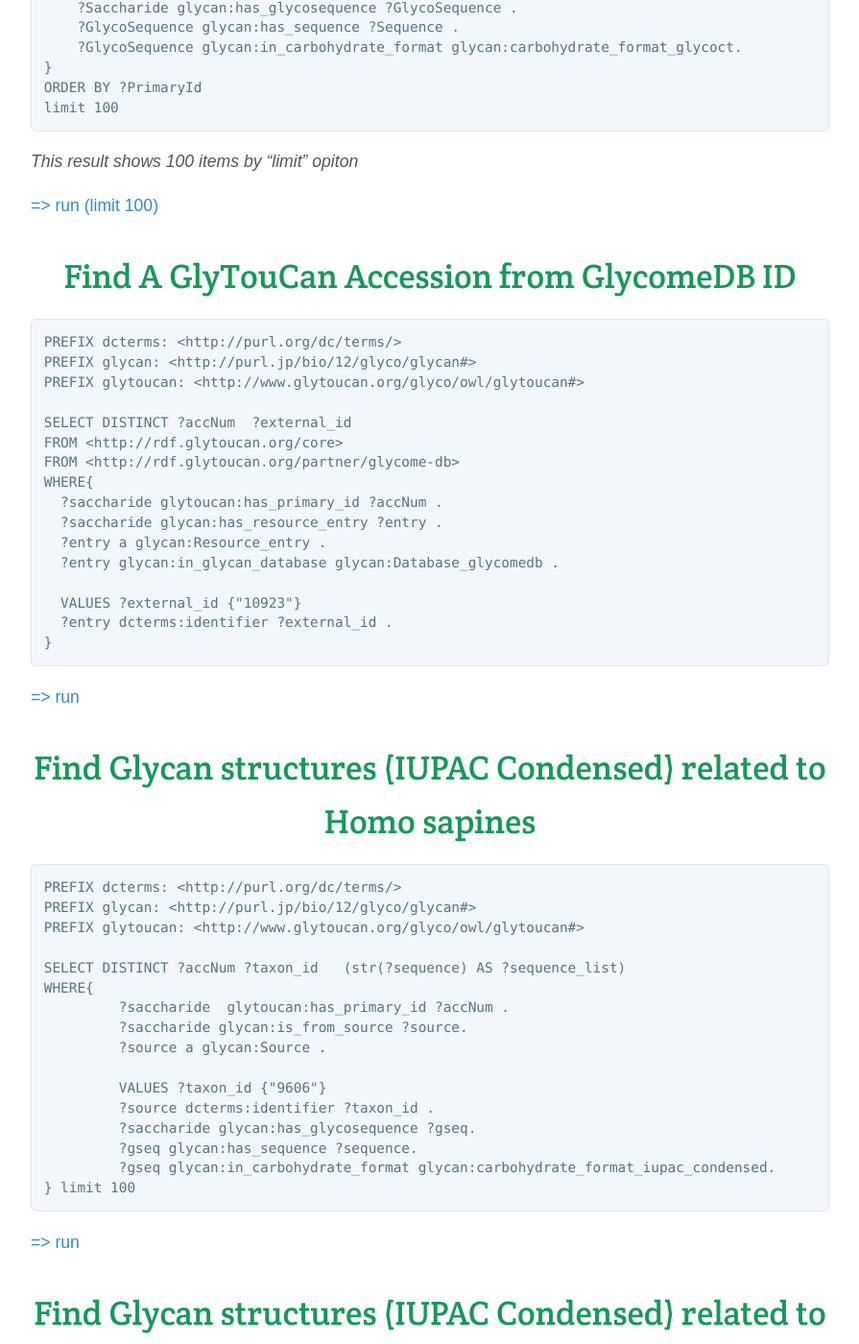
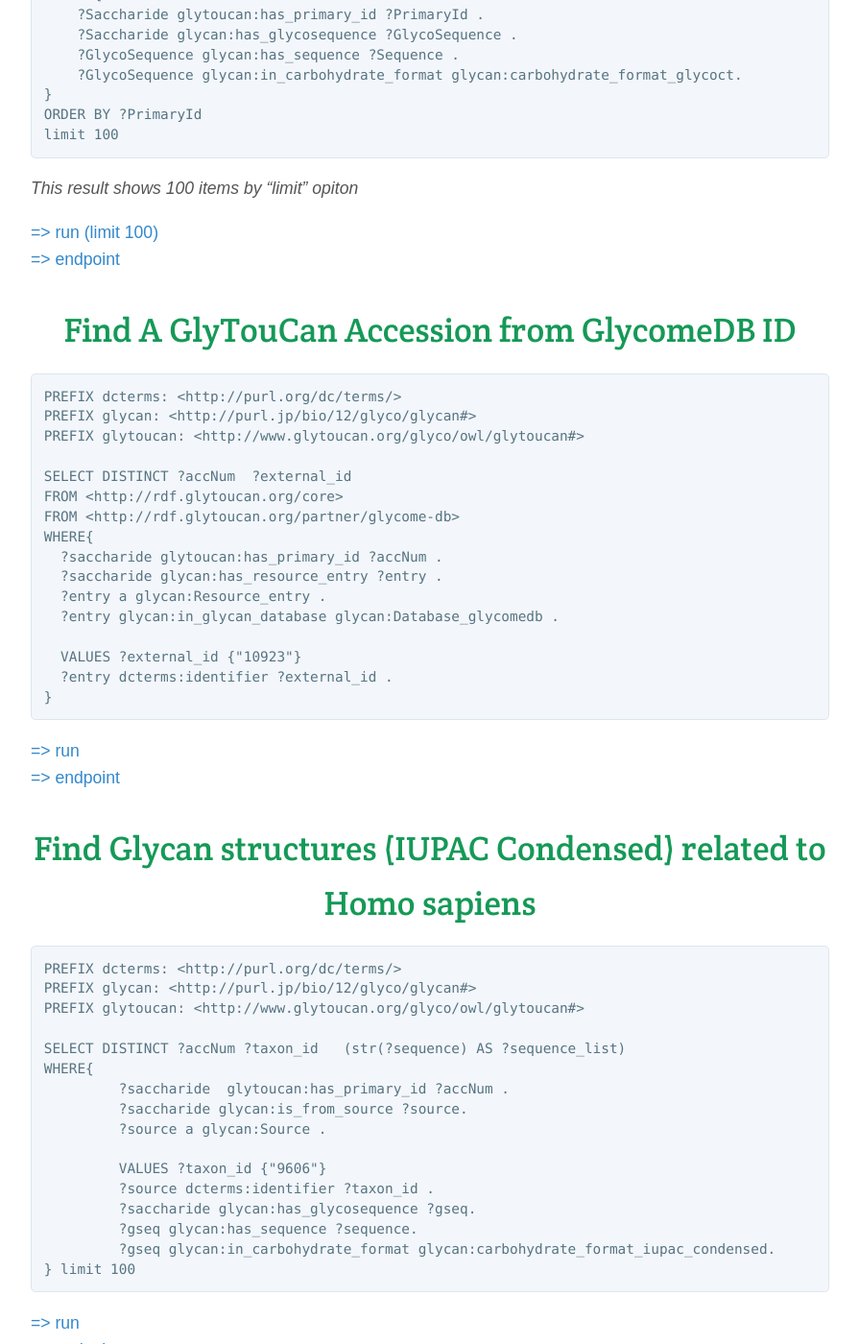
Before and after one commit to glytoucan/glytoucan, a Jekyll site: the page built from rdf-ontology/sparql-queries.md, in a window 1280 px wide and 1400 px high, scrolled down 1173 px. Shown: the whole window at 96% size, without its empty margins (192-1087 px from the left). Built offline with Jekyll 4.4.1, drawn with Linux system fonts in a browser that asks for light colours; nearby versions of some CDN libraries; some of the changed text lies outside the part shown.

Commit message:
add FAQ doc for using sparql fix typo modified top page for FAQ

````diff
--- a/rdf-ontology/sparql-queries.md
+++ b/rdf-ontology/sparql-queries.md
@@ -11,10 +11,12 @@
 - [Find all Glycan structures (WURCS)](#find-all-glycan-structures-wurcs)
 - [Find all Glycan structures (GlycoCT)](#find-all-glycan-structures-glycoct)
 - [Find A GlyTouCan Accession from GlycomeDB ID](#find-a-glytoucan-accession-from-glycomedb-id)
-- [Find Glycan structures (IUPAC Condensed) related to Homo sapines](#find-glycan-structures-iupac-condensed-related-to-homo-sapines)
+- [Find Glycan structures (IUPAC Condensed) related to Homo sapines](#find-glycan-structures-iupac-condensed-related-to-homo-sapiens)
 - [Find Glycan structures (IUPAC Condensed) related to Mus musculus](#find-glycan-structures-iupac-condensed-related-to-mus-musculus)
 
 <!-- /TOC -->
+
+
 # Find all Glycan structures (WURCS)
 
 ```
@@ -36,8 +38,8 @@
 
 *This result shows 100 items by "limit" opiton*
 
-[=> run (limit 100 items)](https://ts.glytoucan.org/sparql?default-graph-uri=&query=PREFIX+glycan%3A+%3Chttp%3A%2F%2Fpurl.jp%2Fbio%2F12%2Fglyco%2Fglycan%23%3E%0D%0APREFIX+glytoucan%3A++%3Chttp%3A%2F%2Fwww.glytoucan.org%2Fglyco%2Fowl%2Fglytoucan%23%3E%0D%0A%0D%0ASELECT+DISTINCT+%3FSaccharide+%3FPrimaryId+%3FSequence%0D%0AFROM+%3Chttp%3A%2F%2Frdf.glytoucan.org%2Fcore%3E%0D%0AFROM+%3Chttp%3A%2F%2Frdf.glytoucan.org%2Fsequence%2Fwurcs%3E%0D%0AWHERE+%7B%0D%0A++++%3FSaccharide+glytoucan%3Ahas_primary_id+%3FPrimaryId+.%0D%0A++++%3FSaccharide+glycan%3Ahas_glycosequence+%3FGlycoSequence+.%0D%0A++++%3FGlycoSequence+glycan%3Ahas_sequence+%3FSequence+.%0D%0A++++%3FGlycoSequence+glycan%3Ain_carbohydrate_format+glycan%3Acarbohydrate_format_wurcs.%0D%0A%7D%0D%0AORDER+BY+%3FPrimaryId%0D%0Alimit+100&format=text%2Fhtml&timeout=0&debug=on)
-
+[=> run (limit 100 items)](https://ts.glytoucan.org/sparql?default-graph-uri=&query=PREFIX+glycan%3A+%3Chttp%3A%2F%2Fpurl.jp%2Fbio%2F12%2Fglyco%2Fglycan%23%3E%0D%0APREFIX+glytoucan%3A++%3Chttp%3A%2F%2Fwww.glytoucan.org%2Fglyco%2Fowl%2Fglytoucan%23%3E%0D%0A%0D%0ASELECT+DISTINCT+%3FSaccharide+%3FPrimaryId+%3FSequence%0D%0AFROM+%3Chttp%3A%2F%2Frdf.glytoucan.org%2Fcore%3E%0D%0AFROM+%3Chttp%3A%2F%2Frdf.glytoucan.org%2Fsequence%2Fwurcs%3E%0D%0AWHERE+%7B%0D%0A++++%3FSaccharide+glytoucan%3Ahas_primary_id+%3FPrimaryId+.%0D%0A++++%3FSaccharide+glycan%3Ahas_glycosequence+%3FGlycoSequence+.%0D%0A++++%3FGlycoSequence+glycan%3Ahas_sequence+%3FSequence+.%0D%0A++++%3FGlycoSequence+glycan%3Ain_carbohydrate_format+glycan%3Acarbohydrate_format_wurcs.%0D%0A%7D%0D%0AORDER+BY+%3FPrimaryId%0D%0Alimit+100&format=text%2Fhtml&timeout=0&debug=on)<br>
+[=> endpoint](https://ts.glytoucan.org/sparql)
 
 
 # Find all Glycan structures (GlycoCT)
@@ -61,8 +63,8 @@
 
 *This result shows 100 items by "limit" opiton*
 
-[=> run (limit 100)](https://ts.glytoucan.org/sparql?default-graph-uri=&query=PREFIX+glycan%3A+%3Chttp%3A%2F%2Fpurl.jp%2Fbio%2F12%2Fglyco%2Fglycan%23%3E%0D%0APREFIX+glytoucan%3A++%3Chttp%3A%2F%2Fwww.glytoucan.org%2Fglyco%2Fowl%2Fglytoucan%23%3E%0D%0A%0D%0ASELECT+DISTINCT+%3FSaccharide+%3FPrimaryId+%3FSequence%0D%0AFROM+%3Chttp%3A%2F%2Frdf.glytoucan.org%2Fcore%3E%0D%0AFROM+%3Chttp%3A%2F%2Frdf.glytoucan.org%2Fsequence%2Fglycoct%3E%0D%0AWHERE+%7B%0D%0A++++%3FSaccharide+glytoucan%3Ahas_primary_id+%3FPrimaryId+.%0D%0A++++%3FSaccharide+glycan%3Ahas_glycosequence+%3FGlycoSequence+.%0D%0A++++%3FGlycoSequence+glycan%3Ahas_sequence+%3FSequence+.%0D%0A++++%3FGlycoSequence+glycan%3Ain_carbohydrate_format+glycan%3Acarbohydrate_format_glycoct.%0D%0A%7D%0D%0AORDER+BY+%3FPrimaryId%0D%0Alimit+100&format=text%2Fhtml&timeout=0&debug=on)
-
+[=> run (limit 100)](https://ts.glytoucan.org/sparql?default-graph-uri=&query=PREFIX+glycan%3A+%3Chttp%3A%2F%2Fpurl.jp%2Fbio%2F12%2Fglyco%2Fglycan%23%3E%0D%0APREFIX+glytoucan%3A++%3Chttp%3A%2F%2Fwww.glytoucan.org%2Fglyco%2Fowl%2Fglytoucan%23%3E%0D%0A%0D%0ASELECT+DISTINCT+%3FSaccharide+%3FPrimaryId+%3FSequence%0D%0AFROM+%3Chttp%3A%2F%2Frdf.glytoucan.org%2Fcore%3E%0D%0AFROM+%3Chttp%3A%2F%2Frdf.glytoucan.org%2Fsequence%2Fglycoct%3E%0D%0AWHERE+%7B%0D%0A++++%3FSaccharide+glytoucan%3Ahas_primary_id+%3FPrimaryId+.%0D%0A++++%3FSaccharide+glycan%3Ahas_glycosequence+%3FGlycoSequence+.%0D%0A++++%3FGlycoSequence+glycan%3Ahas_sequence+%3FSequence+.%0D%0A++++%3FGlycoSequence+glycan%3Ain_carbohydrate_format+glycan%3Acarbohydrate_format_glycoct.%0D%0A%7D%0D%0AORDER+BY+%3FPrimaryId%0D%0Alimit+100&format=text%2Fhtml&timeout=0&debug=on)<br>
+[=> endpoint](https://ts.glytoucan.org/sparql)
 
 
 # Find A GlyTouCan Accession from GlycomeDB ID
@@ -86,11 +88,11 @@
 }
 ```
 
-[=> run](https://ts.glytoucan.org/sparql?default-graph-uri=&query=PREFIX+dcterms%3A+%3Chttp%3A%2F%2Fpurl.org%2Fdc%2Fterms%2F%3E%0D%0APREFIX+glycan%3A+%3Chttp%3A%2F%2Fpurl.jp%2Fbio%2F12%2Fglyco%2Fglycan%23%3E%0D%0APREFIX+glytoucan%3A+%3Chttp%3A%2F%2Fwww.glytoucan.org%2Fglyco%2Fowl%2Fglytoucan%23%3E%0D%0A%0D%0ASELECT+DISTINCT+%3FaccNum++%3Fexternal_id%0D%0AFROM+%3Chttp%3A%2F%2Frdf.glytoucan.org%2Fcore%3E%0D%0AFROM+%3Chttp%3A%2F%2Frdf.glytoucan.org%2Fpartner%2Fglycome-db%3E%0D%0AWHERE%7B%0D%0A++%3Fsaccharide+glytoucan%3Ahas_primary_id+%3FaccNum+.%0D%0A++%3Fsaccharide+glycan%3Ahas_resource_entry+%3Fentry+.%0D%0A++%3Fentry+a+glycan%3AResource_entry+.%0D%0A++%3Fentry+glycan%3Ain_glycan_database+glycan%3ADatabase_glycomedb+.%0D%0A%0D%0A++VALUES+%3Fexternal_id+%7B%2210923%22%7D%0D%0A++%3Fentry+dcterms%3Aidentifier+%3Fexternal_id+.%0D%0A%7D+&format=text%2Fhtml&timeout=0&debug=on)
+[=> run](https://ts.glytoucan.org/sparql?default-graph-uri=&query=PREFIX+dcterms%3A+%3Chttp%3A%2F%2Fpurl.org%2Fdc%2Fterms%2F%3E%0D%0APREFIX+glycan%3A+%3Chttp%3A%2F%2Fpurl.jp%2Fbio%2F12%2Fglyco%2Fglycan%23%3E%0D%0APREFIX+glytoucan%3A+%3Chttp%3A%2F%2Fwww.glytoucan.org%2Fglyco%2Fowl%2Fglytoucan%23%3E%0D%0A%0D%0ASELECT+DISTINCT+%3FaccNum++%3Fexternal_id%0D%0AFROM+%3Chttp%3A%2F%2Frdf.glytoucan.org%2Fcore%3E%0D%0AFROM+%3Chttp%3A%2F%2Frdf.glytoucan.org%2Fpartner%2Fglycome-db%3E%0D%0AWHERE%7B%0D%0A++%3Fsaccharide+glytoucan%3Ahas_primary_id+%3FaccNum+.%0D%0A++%3Fsaccharide+glycan%3Ahas_resource_entry+%3Fentry+.%0D%0A++%3Fentry+a+glycan%3AResource_entry+.%0D%0A++%3Fentry+glycan%3Ain_glycan_database+glycan%3ADatabase_glycomedb+.%0D%0A%0D%0A++VALUES+%3Fexternal_id+%7B%2210923%22%7D%0D%0A++%3Fentry+dcterms%3Aidentifier+%3Fexternal_id+.%0D%0A%7D+&format=text%2Fhtml&timeout=0&debug=on)<br>
+[=> endpoint](https://ts.glytoucan.org/sparql)
 
 
-
-# Find Glycan structures (IUPAC Condensed) related to Homo sapines
+# Find Glycan structures (IUPAC Condensed) related to Homo sapiens
 
 ```
 PREFIX dcterms: <http://purl.org/dc/terms/>
@@ -111,8 +113,8 @@
 } limit 100
 ```
 
-[=> run](https://ts.glytoucan.org/sparql?default-graph-uri=&query=PREFIX+dcterms%3A+%3Chttp%3A%2F%2Fpurl.org%2Fdc%2Fterms%2F%3E%0D%0APREFIX+glycan%3A+%3Chttp%3A%2F%2Fpurl.jp%2Fbio%2F12%2Fglyco%2Fglycan%23%3E%0D%0APREFIX+glytoucan%3A+%3Chttp%3A%2F%2Fwww.glytoucan.org%2Fglyco%2Fowl%2Fglytoucan%23%3E%0D%0A%0D%0ASELECT+DISTINCT+%3FaccNum+%3Ftaxon_id+++%28str%28%3Fsequence%29+AS+%3Fsequence_list%29%0D%0AWHERE%7B%0D%0A%09+%3Fsaccharide++glytoucan%3Ahas_primary_id+%3FaccNum+.%0D%0A%09+%3Fsaccharide+glycan%3Ais_from_source+%3Fsource.%0D%0A%09+%3Fsource+a+glycan%3ASource+.%0D%0A%09+VALUES+%3Ftaxon_id+%7B%229606%22%7D%0D%0A%09+%3Fsource+dcterms%3Aidentifier+%3Ftaxon_id+.%0D%0A%09+%3Fsaccharide+glycan%3Ahas_glycosequence+%3Fgseq.%0D%0A%09+%3Fgseq+glycan%3Ahas_sequence+%3Fsequence.%0D%0A%09+%3Fgseq+glycan%3Ain_carbohydrate_format+glycan%3Acarbohydrate_format_iupac_condensed.%0D%0A%7D+limit+100&format=text%2Fhtml&timeout=0&debug=on)
-
+[=> run](https://ts.glytoucan.org/sparql?default-graph-uri=&query=PREFIX+dcterms%3A+%3Chttp%3A%2F%2Fpurl.org%2Fdc%2Fterms%2F%3E%0D%0APREFIX+glycan%3A+%3Chttp%3A%2F%2Fpurl.jp%2Fbio%2F12%2Fglyco%2Fglycan%23%3E%0D%0APREFIX+glytoucan%3A+%3Chttp%3A%2F%2Fwww.glytoucan.org%2Fglyco%2Fowl%2Fglytoucan%23%3E%0D%0A%0D%0ASELECT+DISTINCT+%3FaccNum+%3Ftaxon_id+++%28str%28%3Fsequence%29+AS+%3Fsequence_list%29%0D%0AWHERE%7B%0D%0A%09+%3Fsaccharide++glytoucan%3Ahas_primary_id+%3FaccNum+.%0D%0A%09+%3Fsaccharide+glycan%3Ais_from_source+%3Fsource.%0D%0A%09+%3Fsource+a+glycan%3ASource+.%0D%0A%09+VALUES+%3Ftaxon_id+%7B%229606%22%7D%0D%0A%09+%3Fsource+dcterms%3Aidentifier+%3Ftaxon_id+.%0D%0A%09+%3Fsaccharide+glycan%3Ahas_glycosequence+%3Fgseq.%0D%0A%09+%3Fgseq+glycan%3Ahas_sequence+%3Fsequence.%0D%0A%09+%3Fgseq+glycan%3Ain_carbohydrate_format+glycan%3Acarbohydrate_format_iupac_condensed.%0D%0A%7D+limit+100&format=text%2Fhtml&timeout=0&debug=on)<br>
+[=> endpoint](https://ts.glytoucan.org/sparql)
 
 
 
@@ -137,4 +139,5 @@
 } limit 100
 ```
 
-[=> run](https://ts.glytoucan.org/sparql?default-graph-uri=&query=PREFIX+dcterms%3A+%3Chttp%3A%2F%2Fpurl.org%2Fdc%2Fterms%2F%3E%0D%0APREFIX+glycan%3A+%3Chttp%3A%2F%2Fpurl.jp%2Fbio%2F12%2Fglyco%2Fglycan%23%3E%0D%0APREFIX+glytoucan%3A+%3Chttp%3A%2F%2Fwww.glytoucan.org%2Fglyco%2Fowl%2Fglytoucan%23%3E%0D%0A%0D%0ASELECT+DISTINCT+%3FaccNum+%3Ftaxon_id+++%28str%28%3Fsequence%29+AS+%3Fsequence_list%29%0D%0AWHERE%7B%0D%0A%09+%3Fsaccharide++glytoucan%3Ahas_primary_id+%3FaccNum+.%0D%0A%09+%3Fsaccharide+glycan%3Ais_from_source+%3Fsource.%0D%0A%09+%3Fsource+a+glycan%3ASource+.%0D%0A%0D%0A+++VALUES+%3Ftaxon_id+%7B%2210090%22%7D%0D%0A%09+%3Fsource+dcterms%3Aidentifier+%3Ftaxon_id+.%0D%0A%09+%3Fsaccharide+glycan%3Ahas_glycosequence+%3Fgseq.%0D%0A%09+%3Fgseq+glycan%3Ahas_sequence+%3Fsequence.%0D%0A%09+%3Fgseq+glycan%3Ain_carbohydrate_format+glycan%3Acarbohydrate_format_iupac_condensed.%0D%0A%7D+limit+100&format=text%2Fhtml&timeout=0&debug=on)
+[=> run](https://ts.glytoucan.org/sparql?default-graph-uri=&query=PREFIX+dcterms%3A+%3Chttp%3A%2F%2Fpurl.org%2Fdc%2Fterms%2F%3E%0D%0APREFIX+glycan%3A+%3Chttp%3A%2F%2Fpurl.jp%2Fbio%2F12%2Fglyco%2Fglycan%23%3E%0D%0APREFIX+glytoucan%3A+%3Chttp%3A%2F%2Fwww.glytoucan.org%2Fglyco%2Fowl%2Fglytoucan%23%3E%0D%0A%0D%0ASELECT+DISTINCT+%3FaccNum+%3Ftaxon_id+++%28str%28%3Fsequence%29+AS+%3Fsequence_list%29%0D%0AWHERE%7B%0D%0A%09+%3Fsaccharide++glytoucan%3Ahas_primary_id+%3FaccNum+.%0D%0A%09+%3Fsaccharide+glycan%3Ais_from_source+%3Fsource.%0D%0A%09+%3Fsource+a+glycan%3ASource+.%0D%0A%0D%0A+++VALUES+%3Ftaxon_id+%7B%2210090%22%7D%0D%0A%09+%3Fsource+dcterms%3Aidentifier+%3Ftaxon_id+.%0D%0A%09+%3Fsaccharide+glycan%3Ahas_glycosequence+%3Fgseq.%0D%0A%09+%3Fgseq+glycan%3Ahas_sequence+%3Fsequence.%0D%0A%09+%3Fgseq+glycan%3Ain_carbohydrate_format+glycan%3Acarbohydrate_format_iupac_condensed.%0D%0A%7D+limit+100&format=text%2Fhtml&timeout=0&debug=on)<br>
+[=> endpoint](https://ts.glytoucan.org/sparql)
````
Also changed, not shown: FAQ/index.md (+14 -0 lines), index.md (+5 -0 lines).
